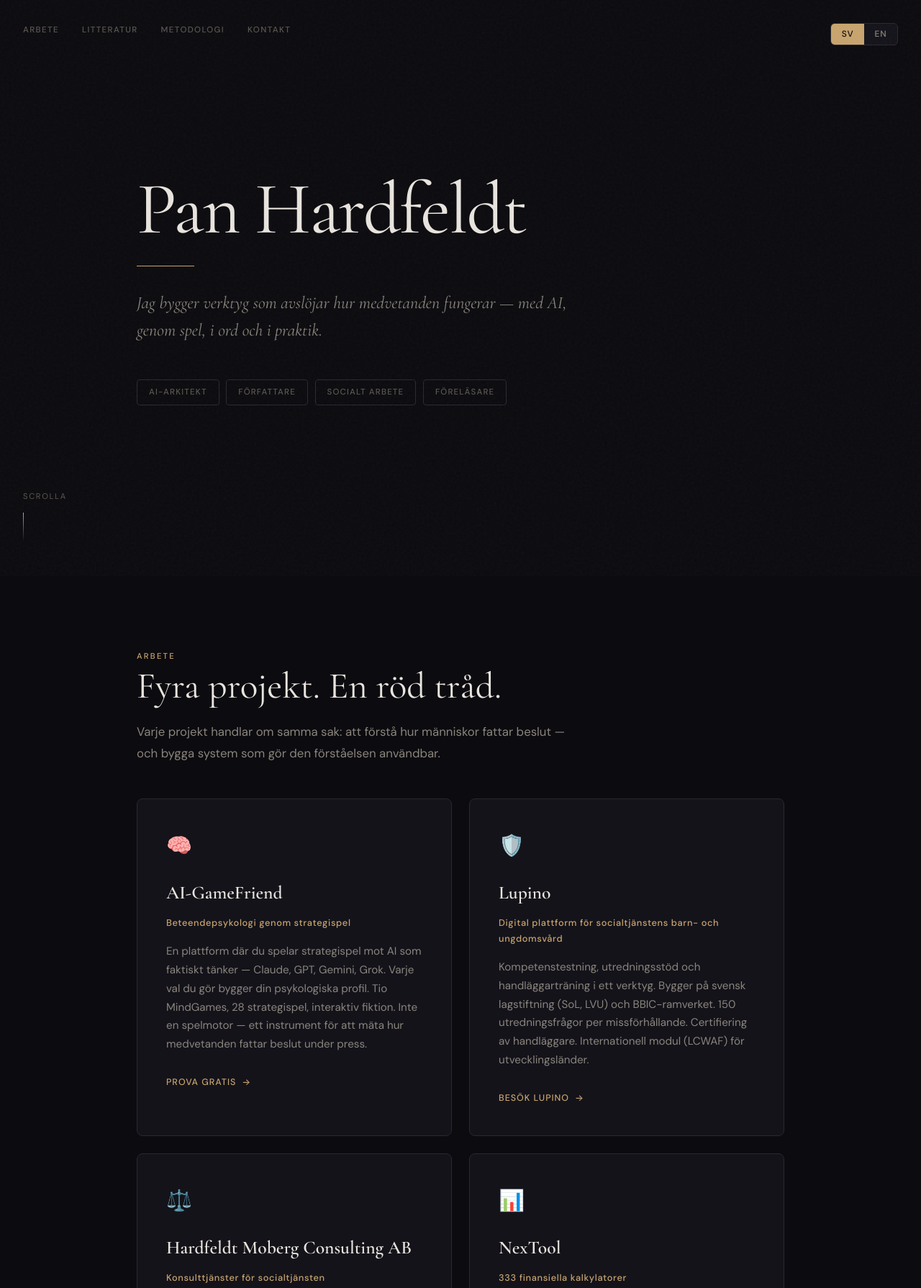
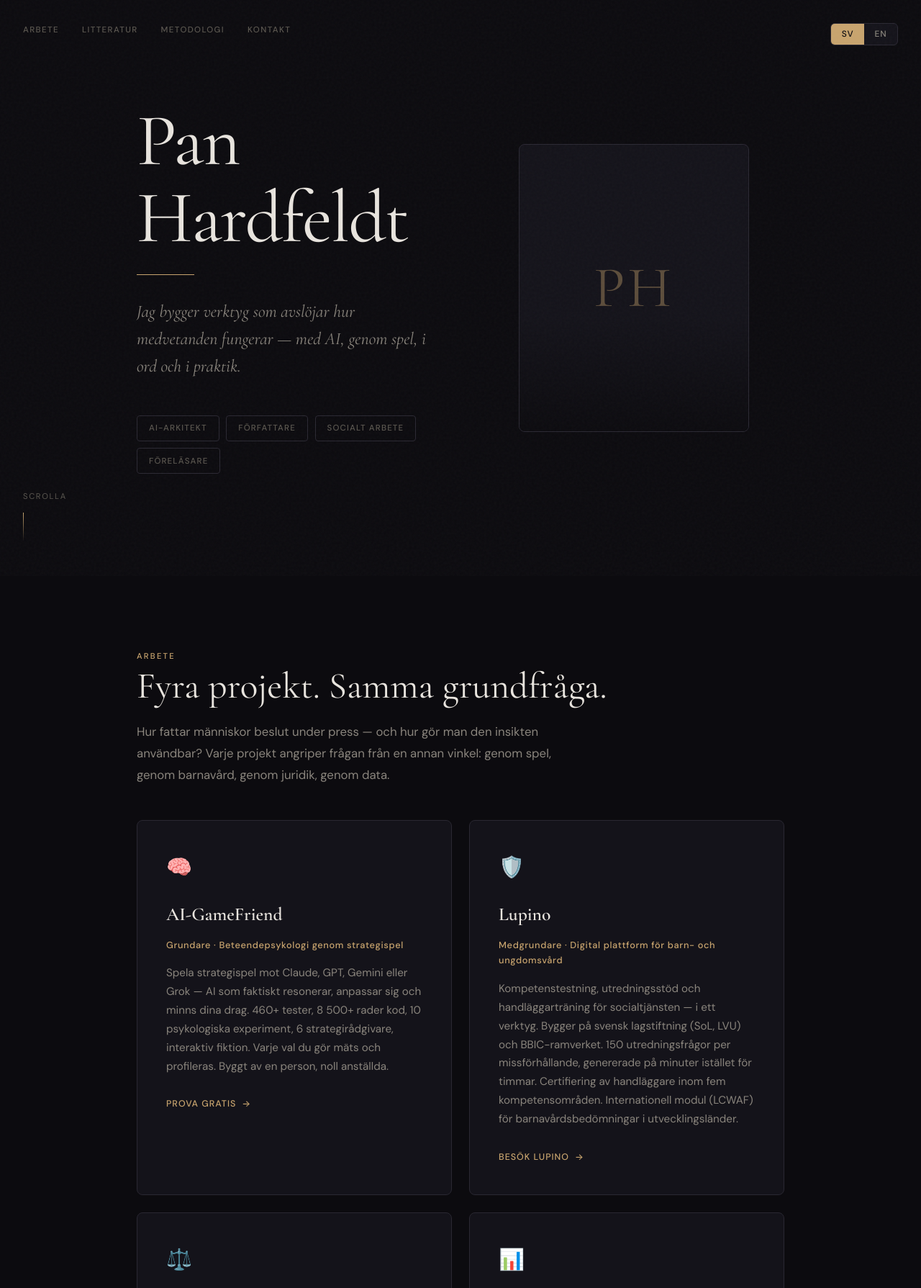
Before and after one commit to panhardfeldt-crypto/panhardfeldt-website, a plain HTML site: page index.html in a window 1280 px wide. Shown: the top 1789 px of the page at 72% size. Drawn offline with nearby package versions, Linux system fonts and the light colour scheme.

Commit message:
Update index.html

```diff
--- a/index.html
+++ b/index.html
@@ -4,10 +4,14 @@
 <meta charset="UTF-8">
 <meta name="viewport" content="width=device-width, initial-scale=1.0">
 <title>Pan Hardfeldt</title>
-<meta name="description" content="AI architect, author, social work expert. Building tools that reveal how minds work.">
-<meta property="og:title" content="Pan Hardfeldt">
-<meta property="og:description" content="AI architect, author, social work expert.">
+<meta name="description" content="Pan Hardfeldt — AI architect, author, social work expert. Building tools that reveal how minds make decisions. Founder of AI-GameFriend and co-founder of Lupino.">
+<meta property="og:title" content="Pan Hardfeldt — AI Architect, Author, Social Work Expert">
+<meta property="og:description" content="Building tools that reveal how minds make decisions. AI-GameFriend, Lupino, literary fiction, and a methodology that compressed 5 years into 4 months.">
 <meta property="og:type" content="website">
+<meta property="og:url" content="https://panhardfeldt.com">
+<meta name="twitter:card" content="summary_large_image">
+<meta name="twitter:title" content="Pan Hardfeldt — AI Architect, Author, Social Work Expert">
+<meta name="twitter:description" content="Building tools that reveal how minds make decisions.">
 <link rel="preconnect" href="https://fonts.googleapis.com">
 <link rel="preconnect" href="https://fonts.gstatic.com" crossorigin>
 <link href="https://fonts.googleapis.com/css2?family=Cormorant+Garamond:ital,wght@0,400;0,600;0,700;1,400;1,600&family=DM+Sans:ital,wght@0,400;0,500;0,700;1,400&display=swap" rel="stylesheet">
@@ -138,6 +142,78 @@
   justify-content: center;
   padding: 6rem 2rem;
   position: relative;
+}
+
+.hero-split {
+  display: grid;
+  grid-template-columns: 1fr 1fr;
+  gap: 4rem;
+  align-items: center;
+}
+
+.hero-text {
+  order: 1;
+}
+
+.hero-portrait {
+  order: 2;
+  display: flex;
+  justify-content: center;
+  align-items: center;
+  opacity: 0;
+  transform: translateX(30px);
+  animation: fadeLeft 1s ease 0.6s forwards;
+}
+
+.portrait-frame {
+  width: 320px;
+  height: 400px;
+  border-radius: 8px;
+  overflow: hidden;
+  position: relative;
+  border: 1px solid var(--border);
+  background: var(--bg-card);
+}
+
+.portrait-frame img {
+  width: 100%;
+  height: 100%;
+  object-fit: cover;
+  filter: grayscale(30%) contrast(1.05);
+  transition: filter 0.5s ease;
+}
+
+.portrait-frame:hover img {
+  filter: grayscale(0%) contrast(1);
+}
+
+.portrait-placeholder {
+  position: absolute;
+  top: 0; left: 0; right: 0; bottom: 0;
+  display: flex;
+  align-items: center;
+  justify-content: center;
+  font-family: var(--serif);
+  font-size: 5rem;
+  font-weight: 300;
+  color: var(--accent);
+  letter-spacing: 0.05em;
+  opacity: 0.4;
+}
+
+.portrait-frame:not(.no-photo) .portrait-placeholder {
+  display: none;
+}
+
+.portrait-frame::after {
+  content: '';
+  position: absolute;
+  bottom: 0;
+  left: 0;
+  right: 0;
+  height: 40%;
+  background: linear-gradient(to top, var(--bg), transparent);
+  pointer-events: none;
 }
 
 .hero-name {
@@ -461,6 +537,9 @@
 @keyframes fadeUp {
   to { opacity: 1; transform: translateY(0); }
 }
+@keyframes fadeLeft {
+  to { opacity: 1; transform: translateX(0); }
+}
 @keyframes lineIn {
   to { opacity: 1; transform: scaleX(1); }
 }
@@ -491,6 +570,16 @@
   .lang-toggle { top: 1.2rem; right: 1.2rem; }
   section { padding: 4rem 1.5rem; }
   .hero { padding: 4rem 1.5rem; }
+  .hero-split {
+    grid-template-columns: 1fr;
+    gap: 2.5rem;
+  }
+  .hero-portrait { order: 1; }
+  .hero-text { order: 2; }
+  .portrait-frame {
+    width: 220px;
+    height: 280px;
+  }
   .card { padding: 1.8rem; }
 }
 </style>
@@ -513,7 +602,8 @@
 
 <!-- Hero -->
 <section class="hero">
-  <div class="container">
+  <div class="container hero-split">
+    <div class="hero-text">
       <h1 class="hero-name">Pan Hardfeldt</h1>
       <div class="hero-line"></div>
       <p class="hero-tagline" data-sv="Jag bygger verktyg som avslöjar hur medvetanden fungerar — med AI, genom spel, i ord och i praktik." data-en="I build tools that reveal how minds work — with AI, through games, in prose, and in practice.">Jag bygger verktyg som avslöjar hur medvetanden fungerar — med AI, genom spel, i ord och i praktik.</p>
@@ -524,6 +614,14 @@
         <span class="role-tag" data-sv="Föreläsare" data-en="Speaker">Föreläsare</span>
       </div>
     </div>
+    <div class="hero-portrait">
+      <div class="portrait-frame">
+        <!-- Replace src with your photo: portrait.jpg -->
+        <img src="portrait.jpg" alt="Pan Hardfeldt" onerror="this.style.display='none'; this.parentElement.classList.add('no-photo');">
+        <div class="portrait-placeholder">PH</div>
+      </div>
+    </div>
+  </div>
   <div class="scroll-hint" data-sv="Scrolla" data-en="Scroll">Scrolla</div>
 </section>
 
@@ -532,8 +630,8 @@
   <div class="container">
     <div class="reveal">
       <span class="section-label" data-sv="Arbete" data-en="Work">Arbete</span>
-      <h2 class="section-title" data-sv="Fyra projekt. En röd tråd." data-en="Four projects. One thread.">Fyra projekt. En röd tråd.</h2>
-      <p class="section-desc" data-sv="Varje projekt handlar om samma sak: att förstå hur människor fattar beslut — och bygga system som gör den förståelsen användbar." data-en="Every project is about the same thing: understanding how people make decisions — and building systems that make that understanding useful.">Varje projekt handlar om samma sak: att förstå hur människor fattar beslut — och bygga system som gör den förståelsen användbar.</p>
+      <h2 class="section-title" data-sv="Fyra projekt. Samma grundfråga." data-en="Four projects. Same core question.">Fyra projekt. Samma grundfråga.</h2>
+      <p class="section-desc" data-sv="Hur fattar människor beslut under press — och hur gör man den insikten användbar? Varje projekt angriper frågan från en annan vinkel: genom spel, genom barnavård, genom juridik, genom data." data-en="How do people make decisions under pressure — and how do you make that insight useful? Each project attacks the question from a different angle: through games, through child welfare, through law, through data.">Hur fattar människor beslut under press — och hur gör man den insikten användbar? Varje projekt angriper frågan från en annan vinkel: genom spel, genom barnavård, genom juridik, genom data.</p>
     </div>
 
     <div class="cards">
@@ -541,8 +639,8 @@
       <div class="card reveal">
         <span class="card-icon">🧠</span>
         <h3 class="card-title">AI-GameFriend</h3>
-        <p class="card-subtitle" data-sv="Beteendepsykologi genom strategispel" data-en="Behavioral psychology through strategy games">Beteendepsykologi genom strategispel</p>
-        <p class="card-text" data-sv="En plattform där du spelar strategispel mot AI som faktiskt tänker — Claude, GPT, Gemini, Grok. Varje val du gör bygger din psykologiska profil. Tio MindGames, 28 strategispel, interaktiv fiktion. Inte en spelmotor — ett instrument för att mäta hur medvetanden fattar beslut under press." data-en="A platform where you play strategy games against AI that actually thinks — Claude, GPT, Gemini, Grok. Every choice you make builds your psychological profile. Ten MindGames, 28 strategy games, interactive fiction. Not a game engine — an instrument for measuring how minds make decisions under pressure.">En plattform där du spelar strategispel mot AI som faktiskt tänker — Claude, GPT, Gemini, Grok. Varje val du gör bygger din psykologiska profil. Tio MindGames, 28 strategispel, interaktiv fiktion. Inte en spelmotor — ett instrument för att mäta hur medvetanden fattar beslut under press.</p>
+        <p class="card-subtitle" data-sv="Grundare · Beteendepsykologi genom strategispel" data-en="Founder · Behavioral psychology through strategy games">Grundare · Beteendepsykologi genom strategispel</p>
+        <p class="card-text" data-sv="Spela strategispel mot Claude, GPT, Gemini eller Grok — AI som faktiskt resonerar, anpassar sig och minns dina drag. 460+ tester, 8 500+ rader kod, 10 psykologiska experiment, 6 strategirådgivare, interaktiv fiktion. Varje val du gör mäts och profileras. Byggt av en person, noll anställda." data-en="Play strategy games against Claude, GPT, Gemini, or Grok — AI that actually reasons, adapts, and remembers your moves. 460+ tests, 8,500+ lines of code, 10 psychological experiments, 6 strategy advisors, interactive fiction. Every choice you make is measured and profiled. Built by one person, zero employees.">Spela strategispel mot Claude, GPT, Gemini eller Grok — AI som faktiskt resonerar, anpassar sig och minns dina drag. 460+ tester, 8 500+ rader kod, 10 psykologiska experiment, 6 strategirådgivare, interaktiv fiktion. Varje val du gör mäts och profileras. Byggt av en person, noll anställda.</p>
         <a href="https://getnextool.com/ai-gamefriend" class="card-link" target="_blank" data-sv="Prova gratis" data-en="Try free">Prova gratis</a>
       </div>
 
@@ -550,8 +648,8 @@
       <div class="card reveal">
         <span class="card-icon">🛡️</span>
         <h3 class="card-title">Lupino</h3>
-        <p class="card-subtitle" data-sv="Digital plattform för socialtjänstens barn- och ungdomsvård" data-en="Digital platform for child welfare services">Digital plattform för socialtjänstens barn- och ungdomsvård</p>
-        <p class="card-text" data-sv="Kompetenstestning, utredningsstöd och handläggarträning i ett verktyg. Bygger på svensk lagstiftning (SoL, LVU) och BBIC-ramverket. 150 utredningsfrågor per missförhållande. Certifiering av handläggare. Internationell modul (LCWAF) för utvecklingsländer." data-en="Competency testing, investigation support, and caseworker training in one tool. Built on Swedish legislation (SoL, LVU) and the BBIC framework. 150 investigation questions per case type. Caseworker certification. International module (LCWAF) for developing countries.">Kompetenstestning, utredningsstöd och handläggarträning i ett verktyg. Bygger på svensk lagstiftning (SoL, LVU) och BBIC-ramverket. 150 utredningsfrågor per missförhållande. Certifiering av handläggare. Internationell modul (LCWAF) för utvecklingsländer.</p>
+        <p class="card-subtitle" data-sv="Medgrundare · Digital plattform för barn- och ungdomsvård" data-en="Co-founder · Digital platform for child welfare services">Medgrundare · Digital plattform för barn- och ungdomsvård</p>
+        <p class="card-text" data-sv="Kompetenstestning, utredningsstöd och handläggarträning för socialtjänsten — i ett verktyg. Bygger på svensk lagstiftning (SoL, LVU) och BBIC-ramverket. 150 utredningsfrågor per missförhållande, genererade på minuter istället för timmar. Certifiering av handläggare inom fem kompetensområden. Internationell modul (LCWAF) för barnavårdsbedömningar i utvecklingsländer." data-en="Competency testing, investigation support, and caseworker training for child welfare services — in one tool. Built on Swedish legislation (SoL, LVU) and the BBIC framework. 150 investigation questions per case type, generated in minutes instead of hours. Caseworker certification across five competency areas. International module (LCWAF) for child welfare assessment in developing countries.">Kompetenstestning, utredningsstöd och handläggarträning för socialtjänsten — i ett verktyg. Bygger på svensk lagstiftning (SoL, LVU) och BBIC-ramverket. 150 utredningsfrågor per missförhållande, genererade på minuter istället för timmar. Certifiering av handläggare inom fem kompetensområden. Internationell modul (LCWAF) för barnavårdsbedömningar i utvecklingsländer.</p>
         <a href="https://lupino.se" class="card-link" target="_blank" data-sv="Besök Lupino" data-en="Visit Lupino">Besök Lupino</a>
       </div>
 
@@ -559,8 +657,8 @@
       <div class="card reveal">
         <span class="card-icon">⚖️</span>
         <h3 class="card-title">Hardfeldt Moberg Consulting AB</h3>
-        <p class="card-subtitle" data-sv="Konsulttjänster för socialtjänsten" data-en="Social services consulting">Konsulttjänster för socialtjänsten</p>
-        <p class="card-text" data-sv="14 års erfarenhet inom socialt arbete. Myndighetsutövning barn och unga, handläggning och behandlingsarbete. Erfarenhet av processföring vid förvaltningsrätt och kammarrätt — bevisvärdering, förvaltningsrättsliga principer, juridisk underbyggnad. Kommuner anlitar oss när de behöver en erfaren resurs som snabbt levererar kvalitet." data-en="14 years of social work experience. Child welfare case management, investigative and therapeutic work. Experience representing parties in administrative courts — evidence evaluation, legal principles, case preparation. Municipalities engage us when they need experienced expertise that delivers quality fast.">14 års erfarenhet inom socialt arbete. Myndighetsutövning barn och unga, handläggning och behandlingsarbete. Erfarenhet av processföring vid förvaltningsrätt och kammarrätt — bevisvärdering, förvaltningsrättsliga principer, juridisk underbyggnad. Kommuner anlitar oss när de behöver en erfaren resurs som snabbt levererar kvalitet.</p>
+        <p class="card-subtitle" data-sv="Grundare · Kvalificerade konsulttjänster inom socialt arbete" data-en="Founder · Specialized social work consulting">Grundare · Kvalificerade konsulttjänster inom socialt arbete</p>
+        <p class="card-text" data-sv="14 års erfarenhet inom myndighetsutövning barn och unga. Handläggning, behandlingsarbete och processföring vid förvaltningsrätt och kammarrätt. Kommuner anlitar oss för komplexa ärenden, hög arbetsbelastning eller juridiskt krävande situationer där kvalitet och rättssäkerhet inte kan kompromissas." data-en="14 years of experience in child welfare case management. Investigative work, therapeutic intervention, and legal representation in administrative courts. Municipalities engage us for complex cases, high workloads, or legally demanding situations where quality and legal certainty cannot be compromised.">14 års erfarenhet inom myndighetsutövning barn och unga. Handläggning, behandlingsarbete och processföring vid förvaltningsrätt och kammarrätt. Kommuner anlitar oss för komplexa ärenden, hög arbetsbelastning eller juridiskt krävande situationer där kvalitet och rättssäkerhet inte kan kompromissas.</p>
         <a href="mailto:pan@hardfeldtmoberg.se" class="card-link" data-sv="Kontakta oss" data-en="Get in touch">Kontakta oss</a>
       </div>
 
@@ -568,8 +666,8 @@
       <div class="card reveal">
         <span class="card-icon">📊</span>
         <h3 class="card-title">NexTool</h3>
-        <p class="card-subtitle" data-sv="333 finansiella kalkylatorer" data-en="333 financial calculators">333 finansiella kalkylatorer</p>
-        <p class="card-text" data-sv="Gratis verktygsplattform med kalkylatorer för bolån, investeringar, skatt, pension, budget och företagsanalys. Plattformen som bär AI-GameFriend." data-en="Free tool platform with calculators for mortgages, investments, tax, retirement, budgeting and business analysis. The platform that hosts AI-GameFriend.">Gratis verktygsplattform med kalkylatorer för bolån, investeringar, skatt, pension, budget och företagsanalys. Plattformen som bär AI-GameFriend.</p>
+        <p class="card-subtitle" data-sv="Grundare · 333 finansiella verktyg · 50 000+ besökare/vecka" data-en="Founder · 333 financial tools · 50,000+ visitors/week">Grundare · 333 finansiella verktyg · 50 000+ besökare/vecka</p>
+        <p class="card-text" data-sv="Gratis verktygsplattform med kalkylatorer för bolån, investeringar, skatt, pension, budget och företagsanalys. 1 350+ indexerade sidor. Plattformen som bär AI-GameFriend." data-en="Free tool platform with calculators for mortgages, investments, tax, retirement, budgeting, and business analysis. 1,350+ indexed pages. The platform that hosts AI-GameFriend.">Gratis verktygsplattform med kalkylatorer för bolån, investeringar, skatt, pension, budget och företagsanalys. 1 350+ indexerade sidor. Plattformen som bär AI-GameFriend.</p>
         <a href="https://getnextool.com" class="card-link" target="_blank" data-sv="Öppna NexTool" data-en="Open NexTool">Öppna NexTool</a>
       </div>
     </div>
@@ -581,8 +679,8 @@
   <div class="container">
     <div class="reveal">
       <span class="section-label" data-sv="Litteratur" data-en="Literature">Litteratur</span>
-      <h2 class="section-title" data-sv="Två manuskript. Fyra månaders arbete." data-en="Two manuscripts. Four months of work.">Två manuskript. Fyra månaders arbete.</h2>
-      <p class="section-desc" data-sv="Från noll erfarenhet till förlagskvalitet. Folkloristisk gotik, moralpsykologisk skräck, klinisk science fiction." data-en="From zero experience to publication quality. Folkloristic gothic, moral-psychological horror, clinical science fiction.">Från noll erfarenhet till förlagskvalitet. Folkloristisk gotik, moralpsykologisk skräck, klinisk science fiction.</p>
+      <h2 class="section-title" data-sv="Två manuskript. Fyra månader. Noll erfarenhet dessförinnan." data-en="Two manuscripts. Four months. Zero prior experience.">Två manuskript. Fyra månader. Noll erfarenhet dessförinnan.</h2>
+      <p class="section-desc" data-sv="Folkloristisk gotik, moralpsykologisk skräck och klinisk science fiction. Manuskripten söker förlag." data-en="Folkloristic gothic, moral-psychological horror, and clinical science fiction. The manuscripts are seeking a publisher.">Folkloristisk gotik, moralpsykologisk skräck och klinisk science fiction. Manuskripten söker förlag.</p>
     </div>
 
     <div class="cards">
@@ -713,8 +811,8 @@
   <div class="container">
     <div class="reveal">
       <span class="section-label" data-sv="Kontakt" data-en="Contact">Kontakt</span>
-      <h2 class="section-title" data-sv="Prata med mig" data-en="Get in touch">Prata med mig</h2>
-      <p class="section-desc" data-sv="AI-samarbeten, konsultuppdrag, förlagsintresse, föreläsningar — eller bara nyfiken." data-en="AI collaborations, consulting engagements, publishing inquiries, speaking — or just curious.">AI-samarbeten, konsultuppdrag, förlagsintresse, föreläsningar — eller bara nyfiken.</p>
+      <h2 class="section-title" data-sv="Jag svarar samma dag" data-en="I respond the same day">Jag svarar samma dag</h2>
+      <p class="section-desc" data-sv="Förlagsintresse för manuskripten. Kommuner som behöver konsultkompetens. Organisationer som vill boka föreläsning eller workshop. AI-labb som vill diskutera beteendedata. Eller bara nyfiken." data-en="Publishing inquiries for the manuscripts. Municipalities needing consulting expertise. Organizations looking to book a talk or workshop. AI labs interested in behavioral data. Or just curious.">Förlagsintresse för manuskripten. Kommuner som behöver konsultkompetens. Organisationer som vill boka föreläsning eller workshop. AI-labb som vill diskutera beteendedata. Eller bara nyfiken.</p>
     </div>
 
     <div class="contact-links reveal">
```
Lines whose indentation alone changed are shown as unchanged.
